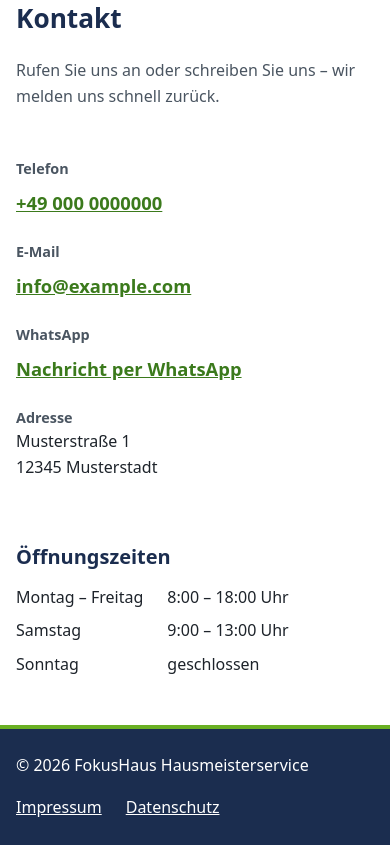
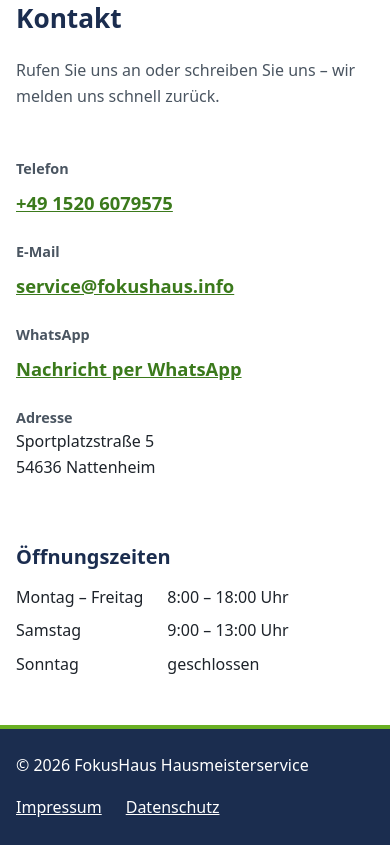
Before and after one commit to Vakula-Junior-DevOps/brother-site, a plain HTML site: page index.html in a window 390 px wide. Shown: the part 3639-4484 px from the top of the page. Drawn offline with Linux system fonts and the light colour scheme.

Commit message:
feat: add real contact details to contact section
- Phone +49 1520 6079575 (tel: link), e-mail service@fokushaus.info
  (mailto: link) and address Sportplatzstraße 5, 54636 Nattenheim
- WhatsApp link and opening hours still placeholders, pending the
  owner's decision
- Note the change in PLAN.md

Co-Authored-By: Claude Opus 5.5 <noreply@anthropic.com>

```diff
--- a/index.html
+++ b/index.html
@@ -125,18 +125,18 @@
           <dl>
             <dt>Telefon</dt>
             <!-- tel: на телефоні одразу відкриває набір номера -->
-            <dd><a href="tel:+490000000000">+49 000 0000000</a></dd>
+            <dd><a href="tel:+4915206079575">+49 1520 6079575</a></dd>
 
             <dt>E-Mail</dt>
             <!-- mailto: відкриває поштову програму -->
-            <dd><a href="mailto:info@example.com">info@example.com</a></dd>
+            <dd><a href="mailto:service@fokushaus.info">service@fokushaus.info</a></dd>
 
             <dt>WhatsApp</dt>
             <!-- wa.me відкриває чат у WhatsApp (номер без +, пробілів і нуля на початку) -->
             <dd><a href="https://wa.me/490000000000">Nachricht per WhatsApp</a></dd>
 
             <dt>Adresse</dt>
-            <dd>Musterstraße 1<br>12345 Musterstadt</dd>
+            <dd>Sportplatzstraße 5<br>54636 Nattenheim</dd>
           </dl>
         </address>
 
```
Also changed, not shown: 1 other file.
